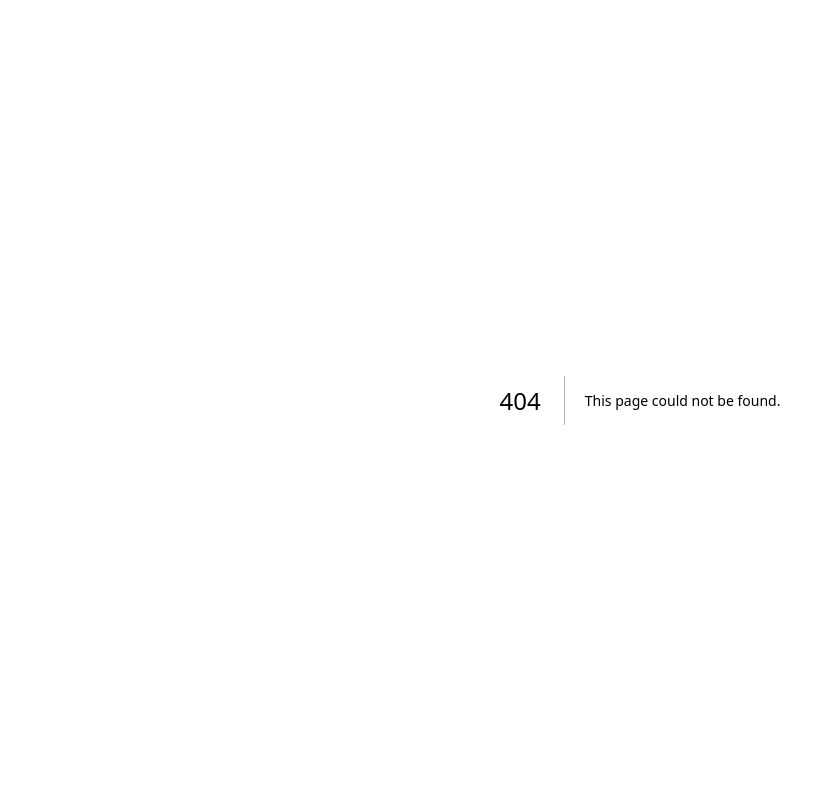
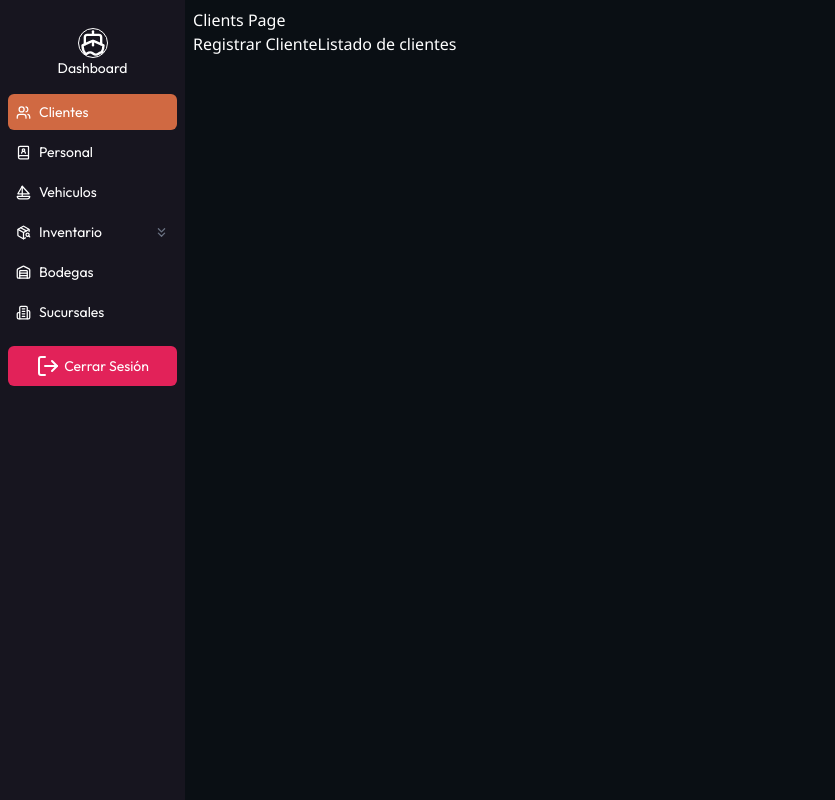
Before and after one commit to FernandoProgramer/frontend_app_fluvial, a Next.js app: page /dashboard/clients in a window 1280 px wide. Before the commit this address had no page. Shown: the whole page, without its empty margins (0-835 px from the left). Built offline with nearby package versions, Linux system fonts and the light colour scheme.

Commit message:
Creacion del primer diseño del sidebar

```diff
--- a/src/app/auth/login/page.tsx
+++ b/src/app/auth/login/page.tsx
@@ -1,5 +1,4 @@
 import Input from "@/components/ui/Input";
-import LinkButton from "@/components/ui/LinkButton";
 import LinkForms from "@/components/ui/LinkSimple";
 import { CircleChevronLeft, LogIn, Ship } from "lucide-react";
 import Link from "next/link";
--- /dev/null
+++ b/src/app/dashboard/clients/page.tsx
@@ -0,0 +1,17 @@
+
+export default function ClientsPage() {
+    return (
+        <div>
+            <h1>
+                Clients Page
+            </h1>
+
+            <button type="button">
+                Registrar Cliente
+            </button>
+
+            Listado de clientes
+
+        </div>
+    )
+}
--- /dev/null
+++ b/src/app/dashboard/employees/page.tsx
@@ -0,0 +1,17 @@
+
+export default function EmployeesPage() {
+    return (
+        <div>
+            <h1>
+                Employee Page
+            </h1>
+
+            <button type="button">
+                Registrar Empleado
+            </button>
+
+            Listado de empleados
+
+        </div>
+    )
+}
--- /dev/null
+++ b/src/app/dashboard/layout.tsx
@@ -0,0 +1,15 @@
+import Sidebar from '@/components/layout/Sidebar'
+import { ReactNode } from 'react'
+
+
+
+export default function DashboardLayout({ children }: { children: ReactNode }) {
+    return (
+        <div className="flex w-full h-screen bg-[#0A0F14]">
+            <Sidebar />
+            <div className="p-2 max-w-full flex-1">
+                {children}
+            </div>
+        </div>
+    )
+}
--- /dev/null
+++ b/src/app/dashboard/page.tsx
@@ -0,0 +1,8 @@
+
+export default function Dashboard() {
+    return (
+        <div>
+            page dashboard
+        </div>
+    )
+}
--- /dev/null
+++ b/src/components/layout/Sidebar.tsx
@@ -0,0 +1,169 @@
+"use client"
+import { BookUser, Building2, ChevronsDown, ChevronUp, LogOut, PackageSearch, Sailboat, Send, Ship, Users, Warehouse } from "lucide-react";
+import { Outfit } from "next/font/google";
+import Link from "next/link";
+import { usePathname } from "next/navigation";
+import { ComponentType, useState } from "react";
+
+
+const outfit = Outfit({
+    subsets: ["latin"]
+})
+
+interface ItemsNavInterface {
+    label: string,
+    icon?: ComponentType<any>,
+    link?: string,
+    subItems?: ItemsNavInterface[]
+}
+
+const sizeIcon: number = 15;
+
+const itemsNav: ItemsNavInterface[] = [
+    {
+        label: "Clientes",
+        icon: Users,
+        link: "clients"
+    },
+    {
+        label: "Personal",
+        icon: BookUser,
+        link: "employees"
+    },
+    {
+        label: "Vehiculos",
+        icon: Sailboat,
+        link: "vehicles"
+    },
+    {
+        label: "Inventario",
+        icon: PackageSearch,
+        subItems: [
+            {
+                label: "Envios",
+                link: "inventory/shipments"
+            },
+            {
+                label: "Productos",
+                link: "inventory/products"
+            },
+        ]
+    },
+    {
+        label: "Bodegas",
+        icon: Warehouse,
+        link: "wineries"
+    },
+    {
+        label: "Sucursales",
+        icon: Building2,
+        link: "branches"
+    },
+]
+
+function LinkBox({ item, menuOpen, toggleSubMenu }: { item: ItemsNavInterface, menuOpen: string | null, toggleSubMenu: (label: string | null) => void }) {
+
+    const path = usePathname();
+    const inactiveLink = "flex gap-2 p-2 items-center hover:text-[#D06942] rounded-md";
+    const activeLink = inactiveLink + " bg-[#D06942] hover:text-white";
+
+    return (
+        <>
+            {
+                item.subItems ? (
+                    <div>
+                        <button
+                            className="flex gap-2 p-2 justify-between items-center w-ful hover:text-[#D06942]"
+                            type="button"
+                            onClick={() => toggleSubMenu(item.label)}
+                        >
+                            {item.icon ? <item.icon size={sizeIcon} /> : null}
+                            <span>
+                                {item.label}
+                            </span>
+                            {menuOpen ? <ChevronUp className="text-gray-500 ms-11" size={sizeIcon} /> : <ChevronsDown className="text-gray-500 ms-11" size={sizeIcon} />}
+                        </button>
+
+
+                        {menuOpen === item.label && item.subItems && (
+                            <div className="flex flex-col gap-1 border-s border-gray-600 ms-4">
+                                {item.subItems.map((subItem: ItemsNavInterface) => (
+                                    <Link
+                                        key={subItem.label}
+                                        className="p-2 flex gap-2 justify-between items-center hover:text-[#D06942]"
+                                        href={`/dashboard/${subItem.link}`}
+                                    >
+                                        <span>{subItem.label}</span>
+                                        {subItem.icon && <subItem.icon size={sizeIcon} />}
+                                    </Link>
+                                ))}
+                            </div>
+                        )}
+
+
+                    </div >
+                ) : (
+                    <Link
+                        className={path === `/dashboard/${item.link}` ? activeLink : inactiveLink}
+                        href={`/dashboard/${item.link}`}
+                    >
+                        {item.icon ? <item.icon size={sizeIcon} /> : null}
+                        <span>
+                            {item.label}
+                        </span>
+                    </Link >
+                )
+            }
+        </>
+    )
+}
+export default function Sidebar() {
+
+
+    const [menuOpen, setMenuOpen] = useState<string | null>(null);
+
+    function toggleSubMenu(label: string) {
+        setMenuOpen(menuOpen === label ? null : label);
+    }
+
+    return (
+        <div className={`${outfit.className} bg-[#17151F] p-2 flex flex-col gap-[1rem] text-sm`}>
+            <div className="flex flex-col justify-center items-center mt-5">
+                <Ship size={30} className="border rounded-full " />
+                <h1>
+                    Dashboard
+                </h1>
+            </div>
+            {/* <div
+                className="flex gap-1 items-center bg-[#D06942] p-1 rounded-full font-bold"
+            >
+                <img
+                    className="object-cover w-[3rem] h-[3rem] rounded-full"
+                    src="https://st3.depositphotos.com/12985790/17521/i/450/depositphotos_175218564-stock-photo-smiling-handsome-man-holding-cup.jpg"
+                    alt="Foto de perfil"
+                />
+
+                Fernando Alfonso
+
+            </div> */}
+            <nav className="flex flex-col gap-1">
+                {itemsNav.map((item) => (
+                    <LinkBox
+                        menuOpen={menuOpen}
+                        toggleSubMenu={() => toggleSubMenu(item.label)}
+                        key={item.label}
+                        item={item}
+                    />
+                ))}
+            </nav>
+
+            <button
+                className="flex gap-1 items-center bg-[#E22259] text-white p-2 rounded-md justify-center"
+                type="button"
+            >
+                <LogOut /> <span>Cerrar Sesión</span>
+            </button>
+
+        </div>
+    )
+}
```
